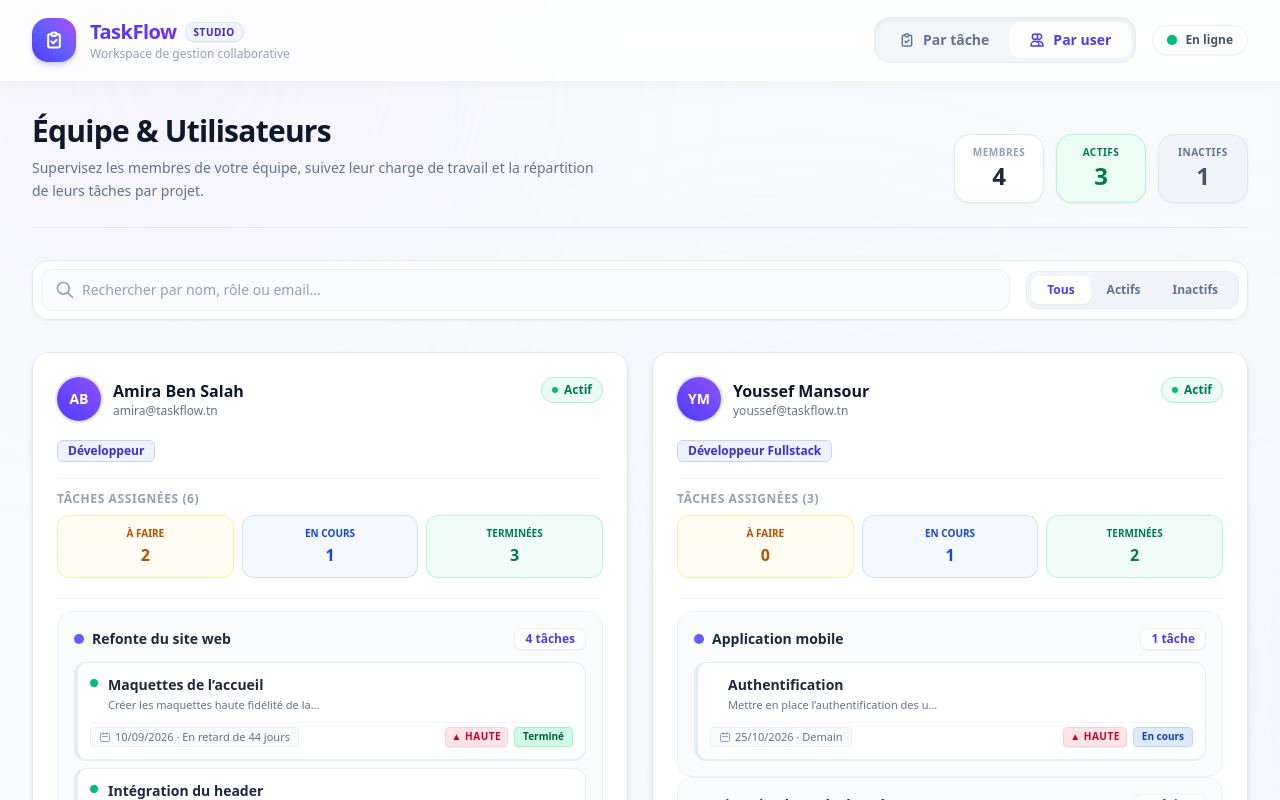
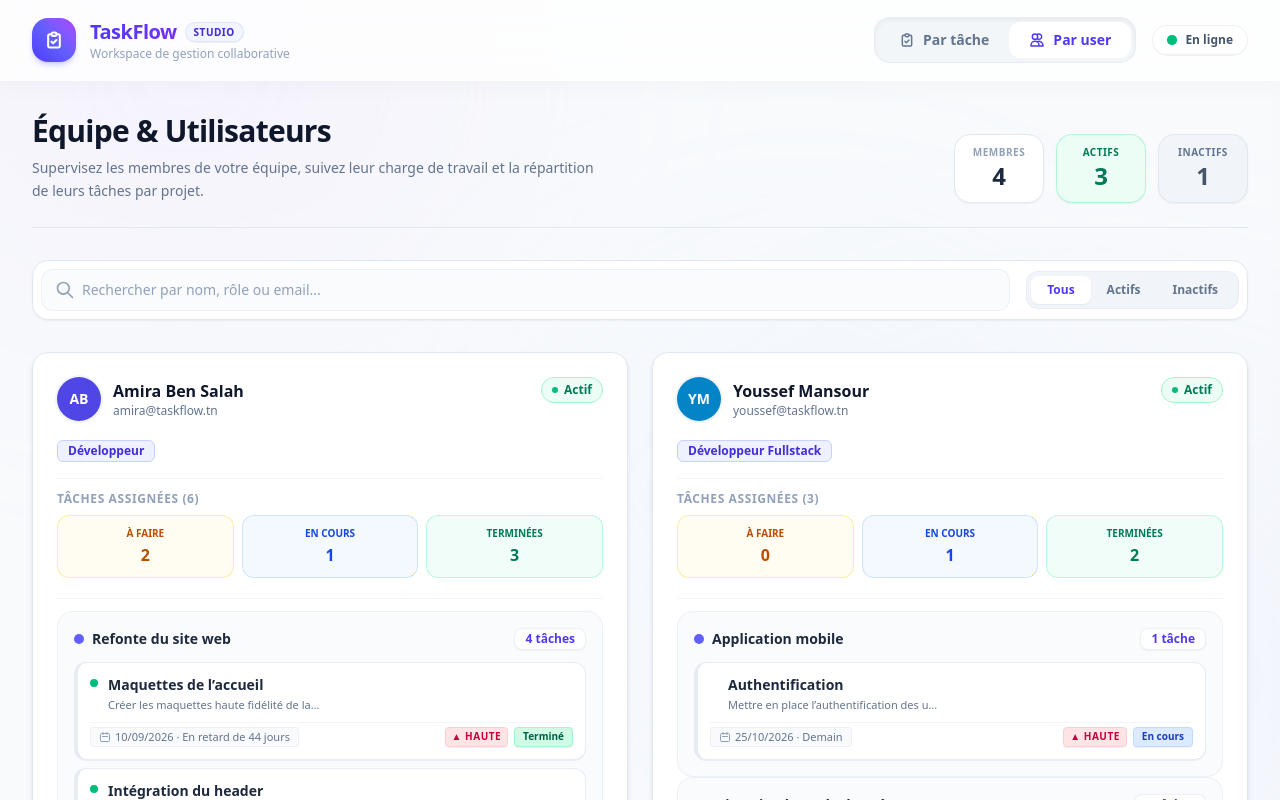
Before and after one commit to omarsafi3/tp_front, an Angular app in the folder TaskFlow/: page / in a window 1280 px wide. Both pictures are taken after a click on the button "Par user". Shown: the top 800 px of the page. Built offline with nearby package versions, Linux system fonts and the light colour scheme.

Commit message:
feat(users): manage active badge with ngClass and role-based avatar with ngStyle

```diff
--- a/TaskFlow/src/app/features/users/components/user-card/user-card.html
+++ b/TaskFlow/src/app/features/users/components/user-card/user-card.html
@@ -8,8 +8,11 @@
     <!-- En-tête : Avatar + Informations utilisateur + Badge Actif/Inactif -->
     <div class="flex items-start justify-between gap-3 mb-4">
       <div class="flex items-center gap-3 min-w-0">
-        <!-- Avatar Initiales (pastille ronde avec InitialsPipe) -->
-        <div class="w-11 h-11 rounded-full bg-gradient-to-tr from-indigo-600 to-violet-500 text-white flex items-center justify-center text-sm font-black shadow-sm shrink-0 ring-2 ring-indigo-100">
+        <!-- Avatar Initiales : pastille ronde avec ngStyle selon le rôle -->
+        <div
+          class="w-11 h-11 rounded-full text-white flex items-center justify-center text-sm font-black shadow-sm shrink-0 ring-2 ring-slate-100"
+          [ngStyle]="{ backgroundColor: avatarBgColor }"
+        >
           {{ user().name | initials }}
         </div>
 
@@ -25,20 +28,14 @@
         </div>
       </div>
 
-      <!-- Badge Actif / Inactif -->
+      <!-- Badge Actif / Inactif : géré avec ngClass (vert si actif, gris sinon) -->
       <span
         class="inline-flex items-center gap-1.5 px-2.5 py-1 rounded-full text-xs font-semibold border shrink-0"
-        [class.bg-emerald-50]="user().active"
-        [class.text-emerald-700]="user().active"
-        [class.border-emerald-200]="user().active"
-        [class.bg-slate-100]="!user().active"
-        [class.text-slate-500]="!user().active"
-        [class.border-slate-200]="!user().active"
+        [ngClass]="user().active ? 'bg-emerald-50 text-emerald-700 border-emerald-200' : 'bg-slate-100 text-slate-500 border-slate-200'"
       >
         <span
           class="w-1.5 h-1.5 rounded-full"
-          [class.bg-emerald-500]="user().active"
-          [class.bg-slate-400]="!user().active"
+          [ngClass]="user().active ? 'bg-emerald-500' : 'bg-slate-400'"
         ></span>
         {{ user().active ? 'Actif' : 'Inactif' }}
       </span>
--- a/TaskFlow/src/app/features/users/components/user-card/user-card.ts
+++ b/TaskFlow/src/app/features/users/components/user-card/user-card.ts
@@ -26,6 +26,21 @@ export class UserCard {
   readonly isSelected = input<boolean>(false);
 
   readonly userSelected = output<User>();
+
+  // Objet de correspondance rôle -> couleur pour la pastille d'initiales
+  readonly roleColors: Record<string, string> = {
+    'Développeur': '#4f46e5', // Indigo
+    'Développeur Fullstack': '#0284c7', // Bleu ciel / Océan
+    'UI/UX Designer': '#db2777', // Rose fuchsia
+    'Chef de projet': '#7c3aed', // Violet
+  };
+
+  /**
+   * Couleur de fond de la pastille d'initiales selon le rôle de l'utilisateur
+   */
+  get avatarBgColor(): string {
+    return this.roleColors[this.user().role] ?? '#64748b';
+  }
 
   // Regroupement des tâches assignées par projet
   readonly projectGroups = computed<UserProjectGroupData[]>(() => {
```
